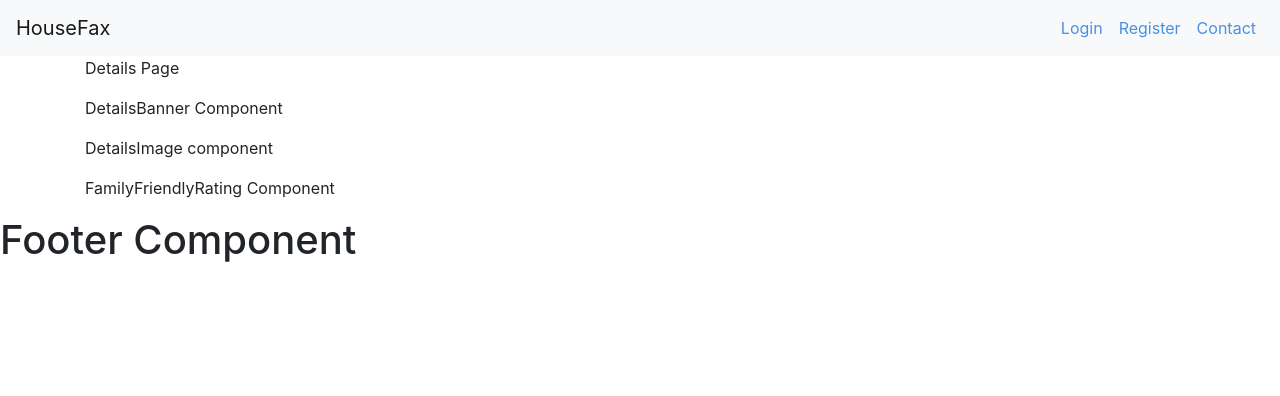
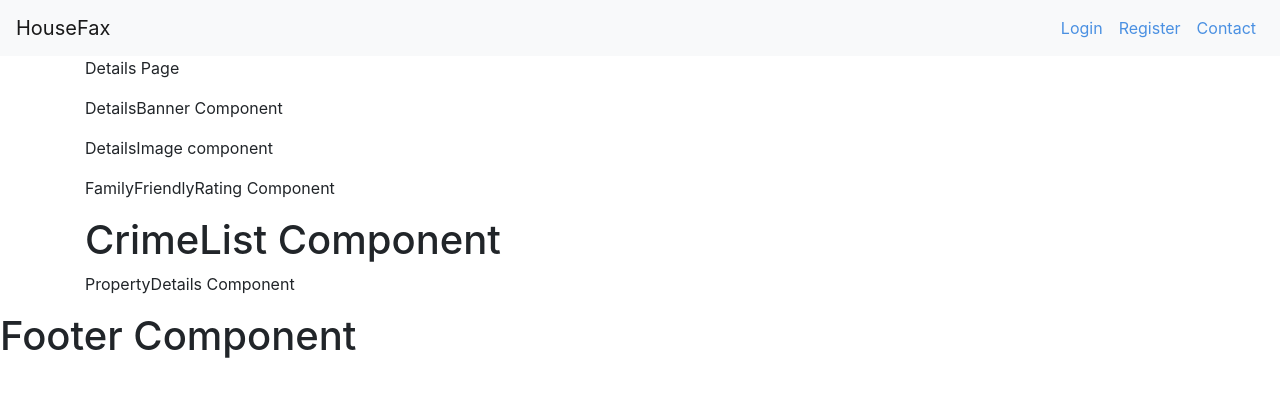
Before and after one commit to TraceLarson/HouseFax, a React (Create React App) app in the folder client/: page /Details in a window 1280 px wide. Shown: the top 396 px of the page. Built offline with nearby package versions, Linux system fonts and the light colour scheme.

Commit message:
Imported RecentCrimeReports and PropertyDetails components to Details Page

```diff
--- a/client/src/pages/DetailsPage.js
+++ b/client/src/pages/DetailsPage.js
@@ -8,6 +8,8 @@ import DetailsBanner from '../components/DetailsBanner'
 import DetailsImage from "../components/DetailsImage";
 import AgentContactForm from "../components/AgentContactForm";
 import FamilyFriendlyRating from "../components/FamilyFriendlyRating";
+import RecentCrimeReports from "../components/RecentCrimeReports";
+import PropertyDetails from "../components/PropertyDetails";
 
 
 class DetailsPage extends Component {
@@ -17,8 +19,10 @@ class DetailsPage extends Component {
 				<p>Details Page</p>
 				<DetailsBanner />
 				<DetailsImage />
-				<AgentContactForm/>
-				<FamilyFriendlyRating/>
+				<AgentContactForm />
+				<FamilyFriendlyRating />
+				<RecentCrimeReports />
+				<PropertyDetails />
 
 
 			</Container>
```
